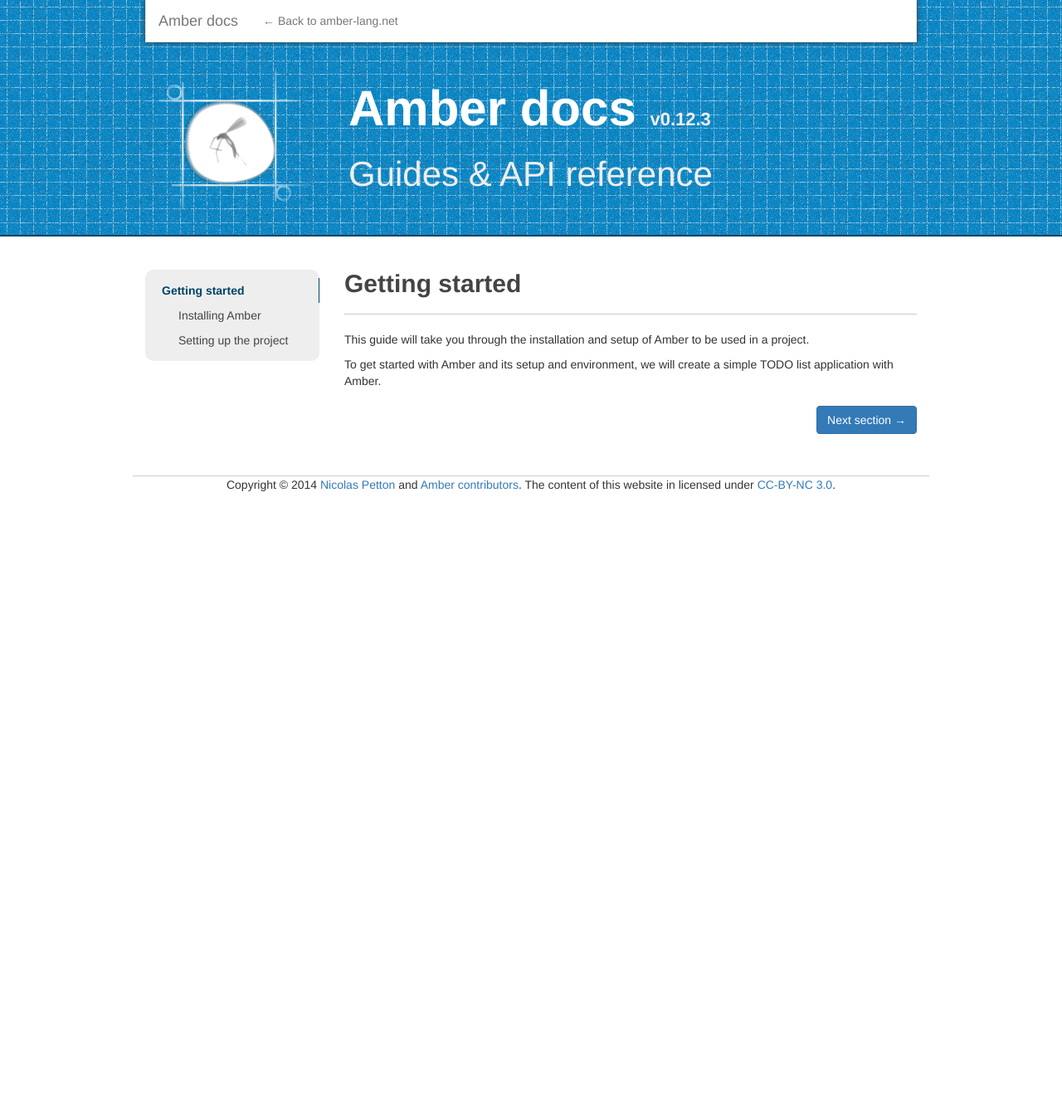
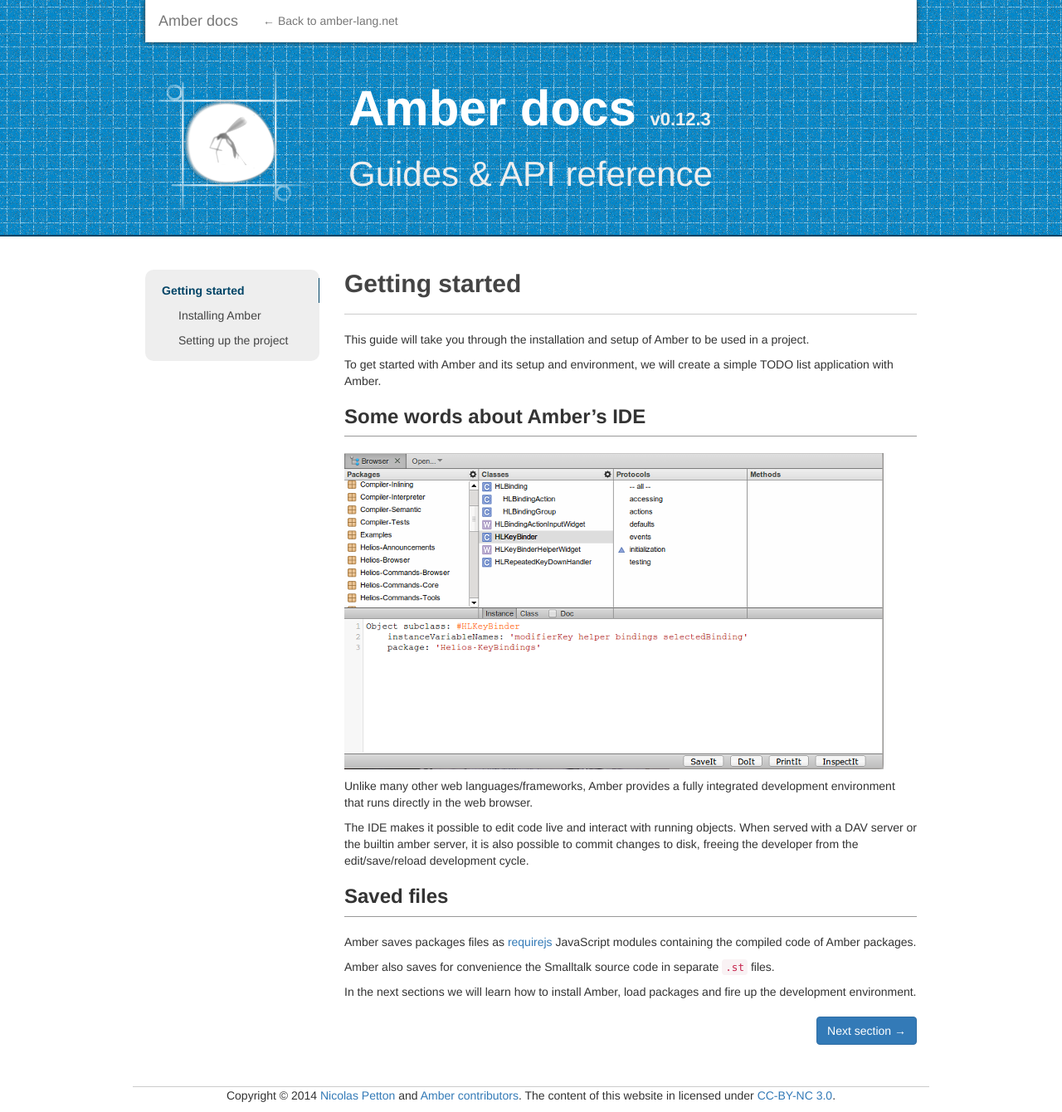
Before and after one commit to amber-smalltalk/amber-documentation, a Jekyll site: the page built from 1-getting-started.md, in a window 1280 px wide. Shown: the whole page at 83% size. Built offline with Jekyll 4.4.1, drawn with Linux system fonts in a browser that asks for light colours; nearby versions of some CDN libraries; before the commit the page ends 900 px from its top, so only the background shows below that.

Commit message:
More on getting started

```diff
--- a/1-getting-started.md
+++ b/1-getting-started.md
@@ -10,3 +10,28 @@ to be used in a project.
 
 To get started with Amber and its setup and environment, we will
 create a simple TODO list application with Amber.
+
+### Some words about Amber's IDE
+
+![Helios, Amber's IDE](/images/helios.png)
+
+Unlike many other web languages/frameworks, Amber provides a fully
+integrated development environment that runs directly in the web
+browser.
+
+The IDE makes it possible to edit code live and interact with running
+objects. When served with a DAV server or the builtin amber server, it
+is also possible to commit changes to disk, freeing the developer from
+the edit/save/reload development cycle.
+
+### Saved files
+
+Amber saves packages files as [requirejs](http://requirejs.org)
+JavaScript modules containing the compiled code of Amber
+packages.
+
+Amber also saves for convenience the Smalltalk source code in separate
+`.st` files.
+
+In the next sections we will learn how to install Amber, load packages and
+fire up the development environment.
```
Also changed, not shown: getting-started/1-installing-amber.md (+4 -1 lines), images/helios.png (added).
